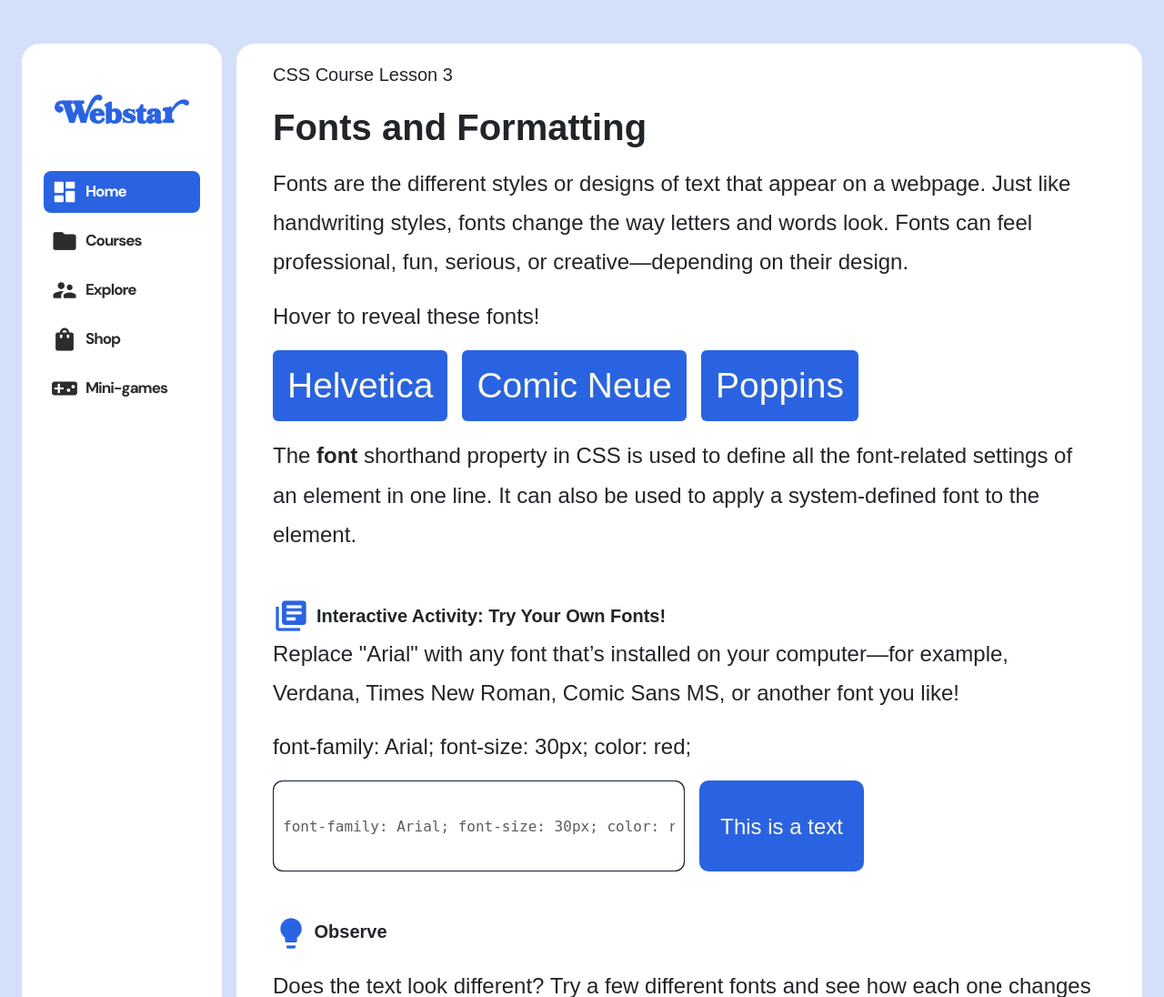
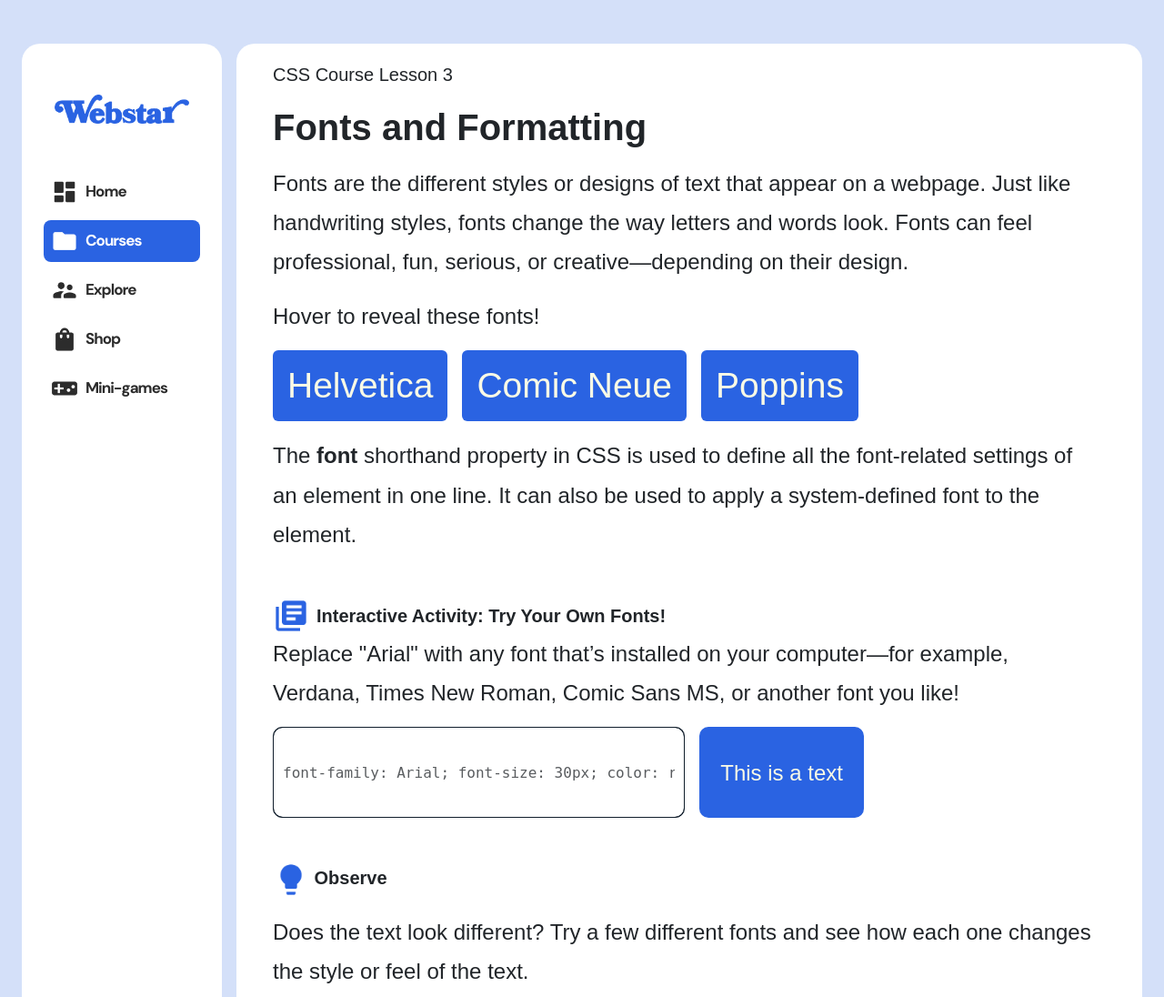
Before and after one commit to G7-WebStar/webstar.com, a PHP site: page /lesson.php in a window 1280 px wide. Shown: the top 1096 px of the page at 91% size. Run offline with PHP 8.4, Linux system fonts and the light colour scheme.

Commit message:
Added Sidebar Navigation

```diff
--- a/course.php
+++ b/course.php
@@ -1,3 +1,6 @@
+<?php $activePage = 'course'; ?>
+
+
 <!doctype html>
 <html lang="en">
 
--- a/explore.php
+++ b/explore.php
@@ -1,3 +1,6 @@
+<?php $activePage = 'explore'; ?>
+
+
 <!doctype html>
 <html lang="en">
 
--- a/lesson.php
+++ b/lesson.php
@@ -1,3 +1,5 @@
+<?php $activePage = 'course'; ?>
+
 <!doctype html>
 <html lang="en">
 
@@ -66,7 +68,7 @@
               <div class="flex-grow-1">
                 <p>Replace "Arial" with any font that’s installed on your computer—for example, Verdana, Times New
                   Roman, Comic Sans MS, or another font you like! </p>
-                <p>font-family: Arial; font-size: 30px; color: red;</p>
+
 
                 <div class="d-flex flex-column flex-md-row align-items-center gap-3">
                   <div class="code-block">
@@ -285,7 +287,7 @@
                 title.textContent = "Oops!";
                 title.classList.remove("text-primary");
                 title.classList.add("text-danger");
-                message.innerHTML = `Something went wrong.<br />Please try again.`;
+                message.innerHTML = `Something is wrong.<br />Please try again.`;
               }
 
               const modal = new bootstrap.Modal(document.getElementById('cardModal'));
--- a/miniGames.php
+++ b/miniGames.php
@@ -1,3 +1,6 @@
+<?php $activePage = 'minigames'; ?>
+
+
 <!doctype html>
 <html lang="en">
 
--- a/profile.php
+++ b/profile.php
@@ -1,3 +1,5 @@
+<?php $activePage = 'profile'; ?>
+
 <!doctype html>
 <html lang="en">
 
--- a/shared/assets/css/sidebar-and-container-styles.css
+++ b/shared/assets/css/sidebar-and-container-styles.css
@@ -32,5 +32,9 @@ body {
 }
 
 .selected-box {
-    background-color: var(--blue);
+    background-color: var(--blue) !important;
 }
+
+.selected-box-course {
+    background-color: var(--blue) !important;
+}
--- a/shared/components/sidebar-for-desktop.php
+++ b/shared/components/sidebar-for-desktop.php
@@ -9,37 +9,50 @@
 
             <!-- Navigation -->
             <ul class="nav flex-column">
-                <li class="nav-item my-1 d-flex align-items-center gap-2 m-3 my-1 p-2 rounded-3 selected-box">
-                    <img src="shared/assets/img/dashboard-w.png" class="img-fluid" style="width: 30px; height: 30px; ">
-                    <a class="nav-link text-dark p-0 selected" href="index.php">Home</a>
+
+                <li
+                    class="nav-item my-1 d-flex align-items-center gap-2 m-3 my-1 p-2 rounded-3 <?php echo ($activePage == 'home') ? 'selected-box' : ''; ?>">
+                  <img src="shared/assets/img/dashboard<?php echo ($activePage == 'home') ? '-w' : ''; ?>.png" class="img-fluid" style="width: 30px; height: 30px;">
+                    <a class="nav-link text-dark p-0 <?php echo ($activePage == 'home') ? 'selected' : ''; ?>"
+                        href="index.php">Home</a>
                 </li>
 
-                <li class="nav-item my-1 d-flex align-items-center gap-2 m-3 my-1 p-2">
-                    <img src="shared/assets/img/courses.png" class="img-fluid" style="width: 30px; height: 30px;">
-                    <a class="nav-link text-dark p-0" href="course.php">Courses</a>
+                <li
+                    class="nav-item my-1 d-flex align-items-center gap-2 m-3 my-1 p-2 rounded-3 <?php echo ($activePage == 'course') ? 'selected-box-course' : ''; ?>">
+                   <img src="shared/assets/img/courses<?php echo ($activePage == 'course') ? '-w' : ''; ?>.png"class="img-fluid" style="width: 30px; height: 30px;">
+                    <a class="nav-link text-dark p-0 <?php echo ($activePage == 'course') ? 'selected' : ''; ?>"
+                        href="course.php">Courses</a>
                 </li>
 
-                <li class="nav-item my-1 d-flex align-items-center gap-2 m-3 my-1 p-2">
-                    <img src="shared/assets/img/explore.png" class="img-fluid" style="width: 30px; height: 30px;">
-                    <a class="nav-link text-dark p-0" href="explore.php">Explore</a>
+                <li
+                    class="nav-item my-1 d-flex align-items-center gap-2 m-3 my-1 p-2 rounded-3 <?php echo ($activePage == 'explore') ? 'selected-box' : ''; ?>">
+                   <img src="shared/assets/img/explore<?php echo ($activePage == 'explore') ? '-w' : ''; ?>.png" class="img-fluid" style="width: 30px; height: 30px;">
+                    <a class="nav-link text-dark p-0 <?php echo ($activePage == 'explore') ? 'selected' : ''; ?>"
+                        href="explore.php">Explore</a>
                 </li>
 
-                <li class="nav-item my-1 d-flex align-items-center gap-2 m-3 my-1 p-2">
-                    <img src="shared/assets/img/shop.png" class="img-fluid" style="width: 30px; height: 30px;">
-                    <a class="nav-link text-dark p-0" href="shop.php">Shop</a>
+                <li
+                    class="nav-item my-1 d-flex align-items-center gap-2 m-3 my-1 p-2 rounded-3 <?php echo ($activePage == 'shop') ? 'selected-box' : ''; ?>">
+                    <img src="shared/assets/img/shop<?php echo ($activePage == 'shop') ? '-w' : ''; ?>.png"class="img-fluid" style="width: 30px; height: 30px;">
+                    <a class="nav-link text-dark p-0 <?php echo ($activePage == 'shop') ? 'selected' : ''; ?>"
+                        href="shop.php">Shop</a>
                 </li>
 
-                <li class="nav-item my-1 d-flex align-items-center gap-2 m-3 my-1 p-2">
-                    <img src="shared/assets/img/games.png" class="img-fluid" style="width: 30px; height: 30px;">
-                    <a class="nav-link text-dark p-0" href="miniGames.php">Mini-games</a>
+                <li
+                    class="nav-item my-1 d-flex align-items-center gap-2 m-3 my-1 p-2 rounded-3 <?php echo ($activePage == 'minigames') ? 'selected-box' : ''; ?>">
+                    <img src="shared/assets/img/games<?php echo ($activePage == 'minigames') ? '-w' : ''; ?>.png" class="img-fluid" style="width: 30px; height: 30px;">
+                    <a class="nav-link text-dark p-0 <?php echo ($activePage == 'minigames') ? 'selected' : ''; ?>"
+                        href="miniGames.php">Mini-games</a>
                 </li>
 
             </ul>
 
+
             <div class="dropdown mt-auto p-4" style="font-family: var(--Bold); letter-spacing: -1px;">
                 <a href="#" class="d-flex align-items-center text-decoration-none dropdown-toggle text-dark"
                     data-bs-toggle="dropdown" aria-expanded="false">
-                    <img src="https://avatars.githubusercontent.com/u/181800261?s=96&v=4" alt="" width="32" height="32" class="rounded-circle me-2">
+                    <img src="https://avatars.githubusercontent.com/u/181800261?s=96&v=4" alt="" width="32" height="32"
+                        class="rounded-circle me-2">
                     <strong class="text-dark">james</strong>
                 </a>
                 <ul class="dropdown-menu dropdown-menu-end text-small shadow">
--- a/shop.php
+++ b/shop.php
@@ -1,3 +1,6 @@
+<?php $activePage = 'shop'; ?>
+
+
 <!doctype html>
 <html lang="en">
 
```
Also changed, not shown: index.php (+5 -3 lines), shared/assets/img/courses-w.png (added), shared/assets/img/explore-w.png (added), shared/assets/img/games-w.png (added), shared/assets/img/shop-w.png (added).
